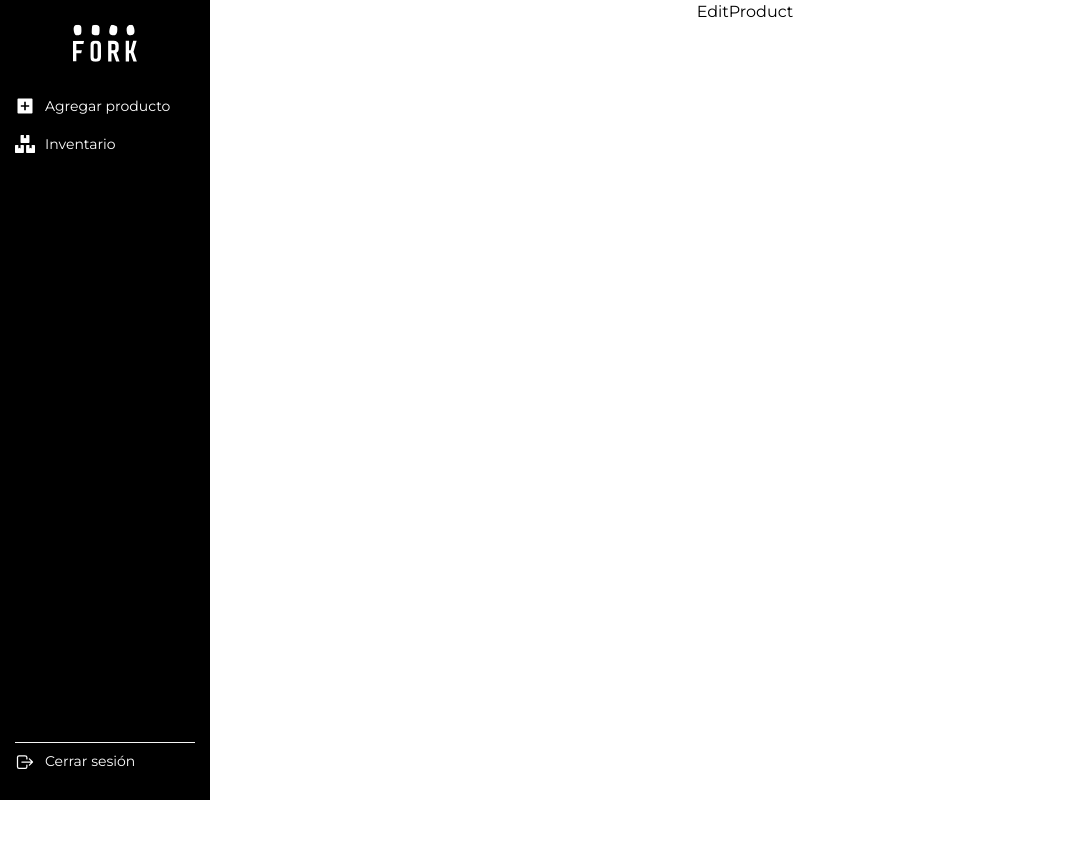
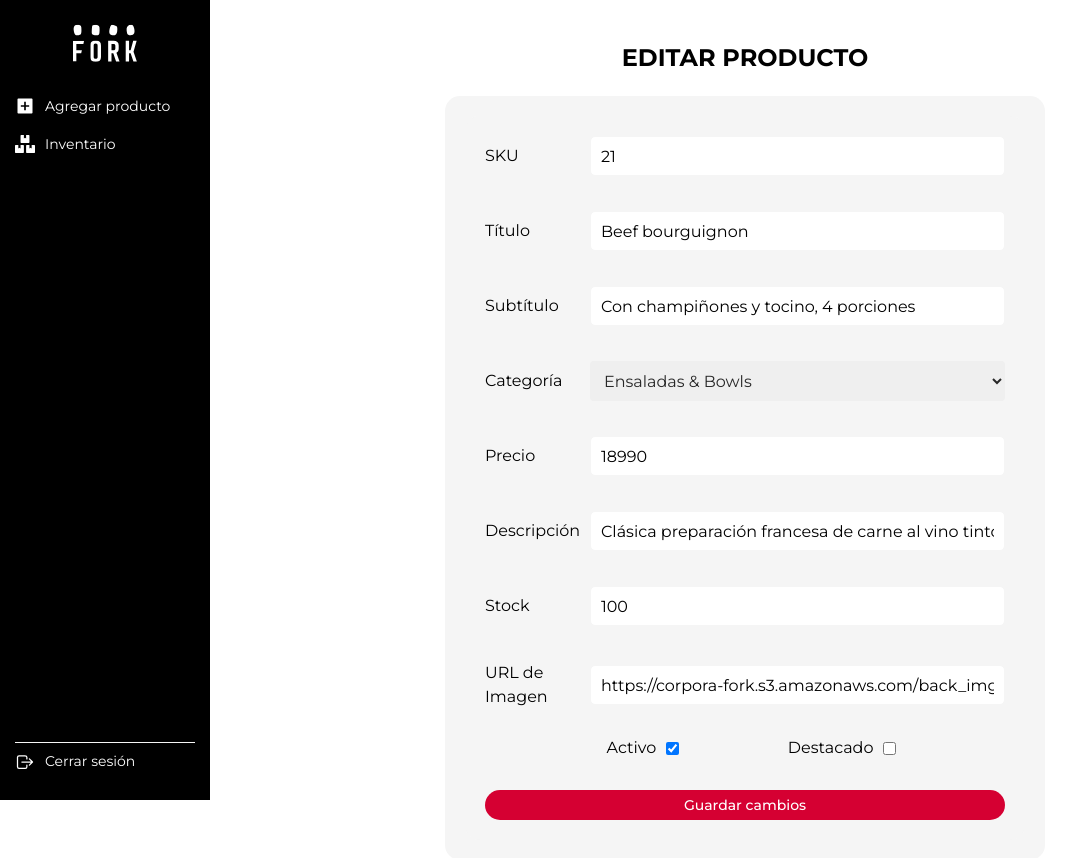
Before and after one commit to dalfarobaez/desafio-final-frontend, a React (Vite) app: page /backoffice/editar-producto/1 in a window 1280 px wide. Shown: the whole page, without its empty margins (0-1068 px from the left). Before the commit the page ends 800 px from the top, so only its background shows below. Built offline with nearby package versions, Linux system fonts and the light colour scheme.

Commit message:
feat: add edit product, input and select refactors

```diff
--- a/src/components/productForm/ProductForm.jsx
+++ b/src/components/productForm/ProductForm.jsx
@@ -1,3 +1,4 @@
+import PropTypes from "prop-types";
 import { Formik } from "formik";
 import * as Yup from "yup";
 import colors from "../../styles/colors";
@@ -28,33 +29,15 @@ const validationSchema = Yup.object({
   url_image: Yup.string().required("Este campo es obligatorio."),
 });
 
-const ProductForm = () => {
-  const initialValues = {
-    sku: "",
-    title: "",
-    subtitle: "",
-    categoryId: 0,
-    price: "",
-    active: false,
-    description: "",
-    featured: false,
-    stock: "",
-    url_image: "",
-  };
-
-  const handleSubmit = (values, { resetForm }) => {
-    console.log("Formulario enviado: ", values);
-    resetForm();
-  };
-
+const ProductForm = ({ initialValues, onSubmit, title, button, showLabel }) => {
   return (
     <ProductFormStyled>
-      <h3>Nuevo Producto</h3>
+      <h3>{title}</h3>
       <FormWrapper>
         <Formik
           initialValues={initialValues}
           validationSchema={validationSchema}
-          onSubmit={handleSubmit}
+          onSubmit={onSubmit}
         >
           {({ isSubmitting }) => {
             return (
@@ -64,18 +47,21 @@ const ProductForm = () => {
                   name="sku"
                   placeholder="SKU"
                   showError
+                  showLabel={showLabel}
                 />
                 <InputField
                   label="Título"
                   name="title"
                   placeholder="Título"
                   showError
+                  showLabel={showLabel}
                 />
                 <InputField
                   label="Subtítulo"
                   name="subtitle"
                   placeholder="Subtítulo"
                   showError
+                  showLabel={showLabel}
                 />
                 <SelectField
                   label="Categoría"
@@ -83,6 +69,7 @@ const ProductForm = () => {
                   options={categoriesList}
                   placeholder="Selecciona una categoría"
                   showError
+                  showLabel={showLabel}
                 />
 
                 <InputField
@@ -91,12 +78,14 @@ const ProductForm = () => {
                   type="number"
                   placeholder="Precio"
                   showError
+                  showLabel={showLabel}
                 />
                 <InputField
                   label="Descripción"
                   name="description"
                   placeholder="Descripción"
                   showError
+                  showLabel={showLabel}
                 />
                 <InputField
                   label="Stock"
@@ -104,12 +93,14 @@ const ProductForm = () => {
                   type="number"
                   placeholder="Stock disponible"
                   showError
+                  showLabel={showLabel}
                 />
                 <InputField
                   label="URL de Imagen"
                   name="url_image"
                   placeholder="URL de la imagen"
                   showError
+                  showLabel={showLabel}
                 />
                 <CheckboxContainer>
                   <CheckboxField label="Activo" name="active" />
@@ -120,7 +111,7 @@ const ProductForm = () => {
                   type="submit"
                   disabled={isSubmitting}
                 >
-                  Crear
+                  {button}
                 </Button>
               </FormContainer>
             );
@@ -131,4 +122,24 @@ const ProductForm = () => {
   );
 };
 
+ProductForm.proptypes = {
+  initialValues: PropTypes.shape({
+    sku: PropTypes.string.isRequired,
+    title: PropTypes.string.isRequired,
+    subtitle: PropTypes.string,
+    categoryId: PropTypes.number.isRequired,
+    price: PropTypes.string.isRequired,
+    active: PropTypes.bool.isRequired,
+    description: PropTypes.string,
+    featured: PropTypes.bool.isRequired,
+    stock: PropTypes.string.isRequired,
+    url_image: PropTypes.string,
+  }).isRequired,
+
+  onSubmit: PropTypes.func.isRequired,
+  title: PropTypes.string.isRequired,
+  button: PropTypes.string.isRequired,
+  showLabel: PropTypes.bool,
+};
+
 export default ProductForm;
--- a/src/components/ui/inputField/InputField.jsx
+++ b/src/components/ui/inputField/InputField.jsx
@@ -1,15 +1,23 @@
 import PropTypes from "prop-types";
 import { useField } from "formik";
-import { Input, InputContainer, ErrorMessage } from "./inputField.styles";
+import {
+  Input,
+  InputContainer,
+  ErrorMessage,
+  InputTitle,
+} from "./inputField.styles";
 
-const InputField = ({ label, showError, ...props }) => {
+const InputField = ({ label, showError, showLabel, ...props }) => {
   const [field, meta] = useField(props);
 
   return (
     <InputContainer>
-      <Input {...field} {...props} $error={meta.touched && meta.error} />
+      <InputTitle>
+        {showLabel && <label>{label}</label>}
+        <Input {...field} {...props} $error={meta.touched && meta.error} />
+      </InputTitle>
       {meta.touched && meta.error && showError ? (
-        <ErrorMessage>
+        <ErrorMessage $showLabel={showLabel}>
           <p>{meta.error}</p>
         </ErrorMessage>
       ) : null}
@@ -23,6 +31,7 @@ InputField.propTypes = {
   type: PropTypes.string,
   placeholder: PropTypes.string,
   showError: PropTypes.bool,
+  showLabel: PropTypes.bool,
 };
 
 export default InputField;
--- a/src/components/ui/inputField/inputField.styles.jsx
+++ b/src/components/ui/inputField/inputField.styles.jsx
@@ -1,10 +1,19 @@
-import styled from 'styled-components';
-import device from '../../../styles/breakpoints';
-import colors from '../../../styles/colors';
-import FlexContainer from '../../layout/FlexContainer';
+import styled from "styled-components";
+import device from "../../../styles/breakpoints";
+import colors from "../../../styles/colors";
+import FlexContainer from "../../layout/FlexContainer";
 
 const InputContainer = styled.div`
   height: 75px;
+`;
+
+const InputTitle = styled(FlexContainer)`
+  align-items: center;
+  gap: 5px;
+  label {
+    text-align: left;
+    min-width: 100px;
+  }
 `;
 
 const Input = styled.input`
@@ -14,13 +23,17 @@ const Input = styled.input`
 
   border-radius: 5px;
 
-  border: ${({ $error }) => ($error ? `1px solid  ${colors.forkPrimary}` : `1px solid ${colors.forkLight}`)};
+  border: ${({ $error }) =>
+    $error
+      ? `1px solid  ${colors.forkPrimary}`
+      : `1px solid ${colors.forkLight}`};
 `;
 
 const ErrorMessage = styled(FlexContainer)`
   flex-direction: column;
   justify-content: center;
   height: 35px;
+  margin-left: ${({ $showLabel }) => ($showLabel ? "105px" : "none")};
 
   p {
     text-align: start;
@@ -32,4 +45,4 @@ const ErrorMessage = styled(FlexContainer)`
   }
 `;
 
-export { InputContainer, Input, ErrorMessage };
+export { InputContainer, Input, ErrorMessage, InputTitle };
--- a/src/components/ui/selectField/SelectField.jsx
+++ b/src/components/ui/selectField/SelectField.jsx
@@ -1,13 +1,28 @@
 import PropTypes from "prop-types";
 
-import { ErrorMessage, useField } from "formik";
-import { SelectContainer, StyledSelect } from "./SelectField.styles";
+import { useField } from "formik";
+import {
+  SelectContainer,
+  SelectTitle,
+  StyledSelect,
+  ErrorMessage,
+} from "./SelectField.styles";
 
-const SelectField = ({ options, placeholder, showError, ...props }) => {
+const SelectField = ({
+  label,
+  options,
+  placeholder,
+  showError,
+  showLabel,
+  ...props
+}) => {
   const [field, meta] = useField(props);
   console.log(meta.error);
+  console.log(meta.touched && meta.error && showError);
   return (
     <SelectContainer>
+      <SelectTitle>
+        {showLabel && <label>{label}</label>}
         <StyledSelect
           {...field}
           {...props}
@@ -22,8 +37,10 @@ const SelectField = ({ options, placeholder, showError, ...props }) => {
             );
           })}
         </StyledSelect>
-      {meta.touched && meta.error && showError ? (
-        <ErrorMessage>
+      </SelectTitle>
+
+      {meta.touched ? (
+        <ErrorMessage $showLabel={showLabel}>
           <p>{meta.error}</p>
         </ErrorMessage>
       ) : null}
@@ -32,7 +49,9 @@ const SelectField = ({ options, placeholder, showError, ...props }) => {
 };
 
 SelectField.prototype = {
+  label: PropTypes.string,
   showError: PropTypes.bool,
+  showLabel: PropTypes.bool,
   placeholder: PropTypes.string,
   options: PropTypes.arrayOf(
     PropTypes.shape({
--- a/src/components/ui/selectField/SelectField.styles.jsx
+++ b/src/components/ui/selectField/SelectField.styles.jsx
@@ -3,14 +3,22 @@ import FlexContainer from "../../layout/FlexContainer";
 import colors from "../../../styles/colors";
 import device from "../../../styles/breakpoints";
 
-const SelectContainer = styled(FlexContainer)`
-  flex-direction: column;
+const SelectContainer = styled.div`
   width: 100%;
-  /* max-width: 400px; */
   height: 75px;
 `;
 
+const SelectTitle = styled(FlexContainer)`
+  align-items: center;
+  gap: 5px;
+  label {
+    text-align: left;
+    min-width: 100px;
+  }
+`;
+
 const StyledSelect = styled.select`
+  width: 100%;
   cursor: pointer;
   font-weight: 600;
   /* padding: 8px 12px; */
@@ -41,6 +49,7 @@ const ErrorMessage = styled(FlexContainer)`
   height: 35px;
 
   p {
+    margin-left: ${({ $showLabel }) => ($showLabel ? "105px" : "none")};
     text-align: start;
     color: ${colors.forkPrimary};
     font-size: 12px;
@@ -50,4 +59,4 @@ const ErrorMessage = styled(FlexContainer)`
   }
 `;
 
-export { ErrorMessage, SelectContainer, StyledSelect };
+export { ErrorMessage, SelectContainer, StyledSelect, SelectTitle };
--- a/src/pages/backoffice/EditProduct/EditProductPage.jsx
+++ b/src/pages/backoffice/EditProduct/EditProductPage.jsx
@@ -1,5 +1,34 @@
+import ProductForm from "../../../components/productForm/ProductForm";
+
 const EditProduct = () => {
-  return <div>EditProduct</div>;
+  const initialValues = {
+    sku: "21",
+    title: "Beef bourguignon",
+    subtitle: "Con champiñones y tocino, 4 porciones",
+    categoryId: 3,
+    price: 18990,
+    active: true,
+    description:
+      "Clásica preparación francesa de carne al vino tinto cocinada lentamente, preparada con tocino, champiñones y vegetales.",
+    featured: false,
+    stock: "100",
+    url_image:
+      "https://corpora-fork.s3.amazonaws.com/back_img/PTPP01279-beef-bourguignon-fam-frontal-830-1732567123448.jpg",
+  };
+
+  const handleSubmit = (values, { resetForm }) => {
+    console.log("Formulario enviado: ", values);
+    resetForm();
+  };
+  return (
+    <ProductForm
+      initialValues={initialValues}
+      handleSubmit={handleSubmit}
+      title="Editar producto"
+      button="Guardar cambios"
+      showLabel={true}
+    />
+  );
 };
 
 export default EditProduct;
--- a/src/pages/backoffice/NewProduct/NewProductPage.jsx
+++ b/src/pages/backoffice/NewProduct/NewProductPage.jsx
@@ -2,7 +2,31 @@ import FlexContainer from "../../../components/layout/FlexContainer";
 import ProductForm from "../../../components/productForm/ProductForm";
 
 const NewProduct = () => {
-  return <ProductForm />;
+  const initialValues = {
+    sku: "",
+    title: "",
+    subtitle: "",
+    categoryId: 0,
+    price: "",
+    active: false,
+    description: "",
+    featured: false,
+    stock: "",
+    url_image: "",
+  };
+
+  const handleSubmit = (values, { resetForm }) => {
+    console.log("Formulario enviado: ", values);
+    resetForm();
+  };
+  return (
+    <ProductForm
+      initialValues={initialValues}
+      onSubmit={handleSubmit}
+      title="Nuevo producto"
+      button="Crear"
+    />
+  );
 };
 
 export default NewProduct;
```
Lines whose indentation alone changed are shown as unchanged.
